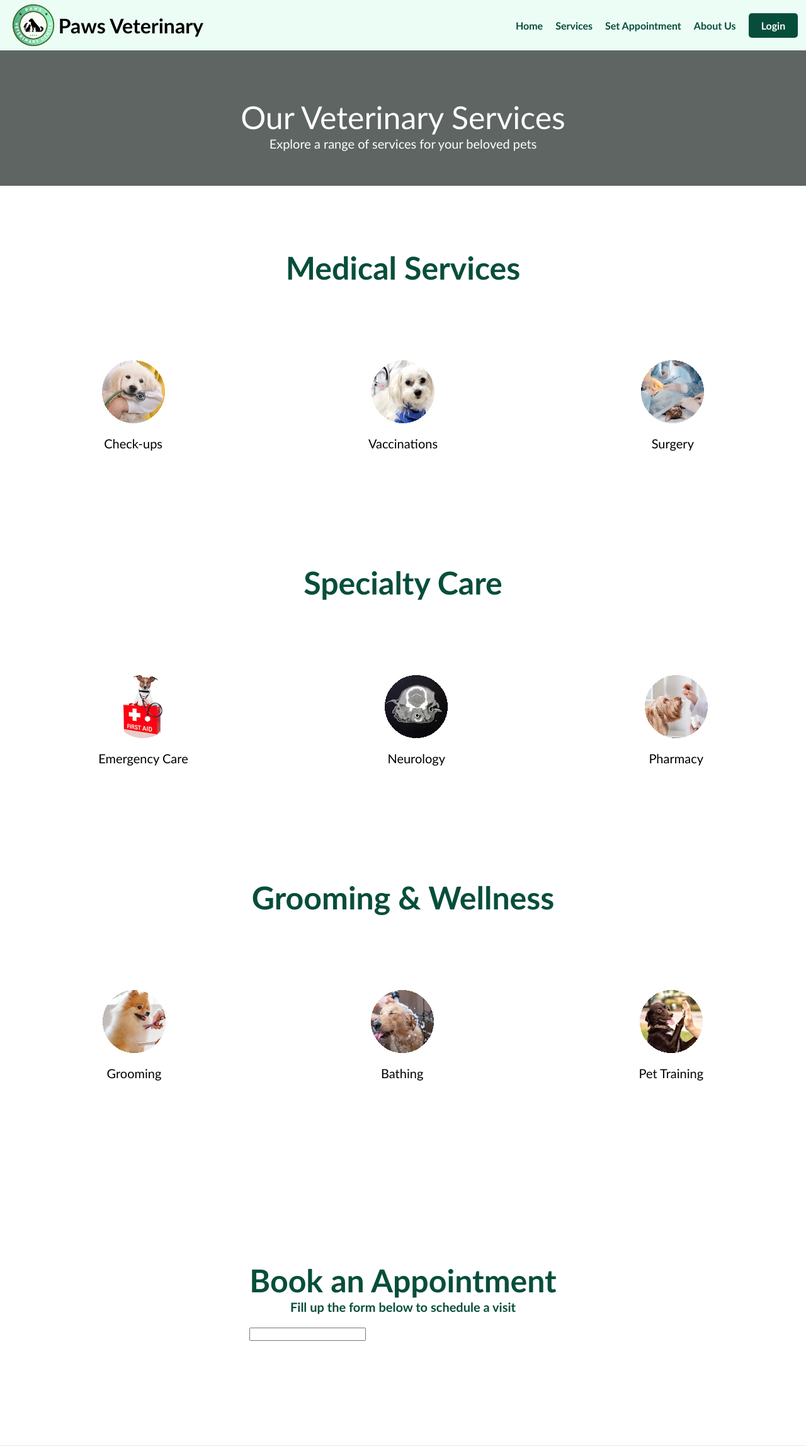
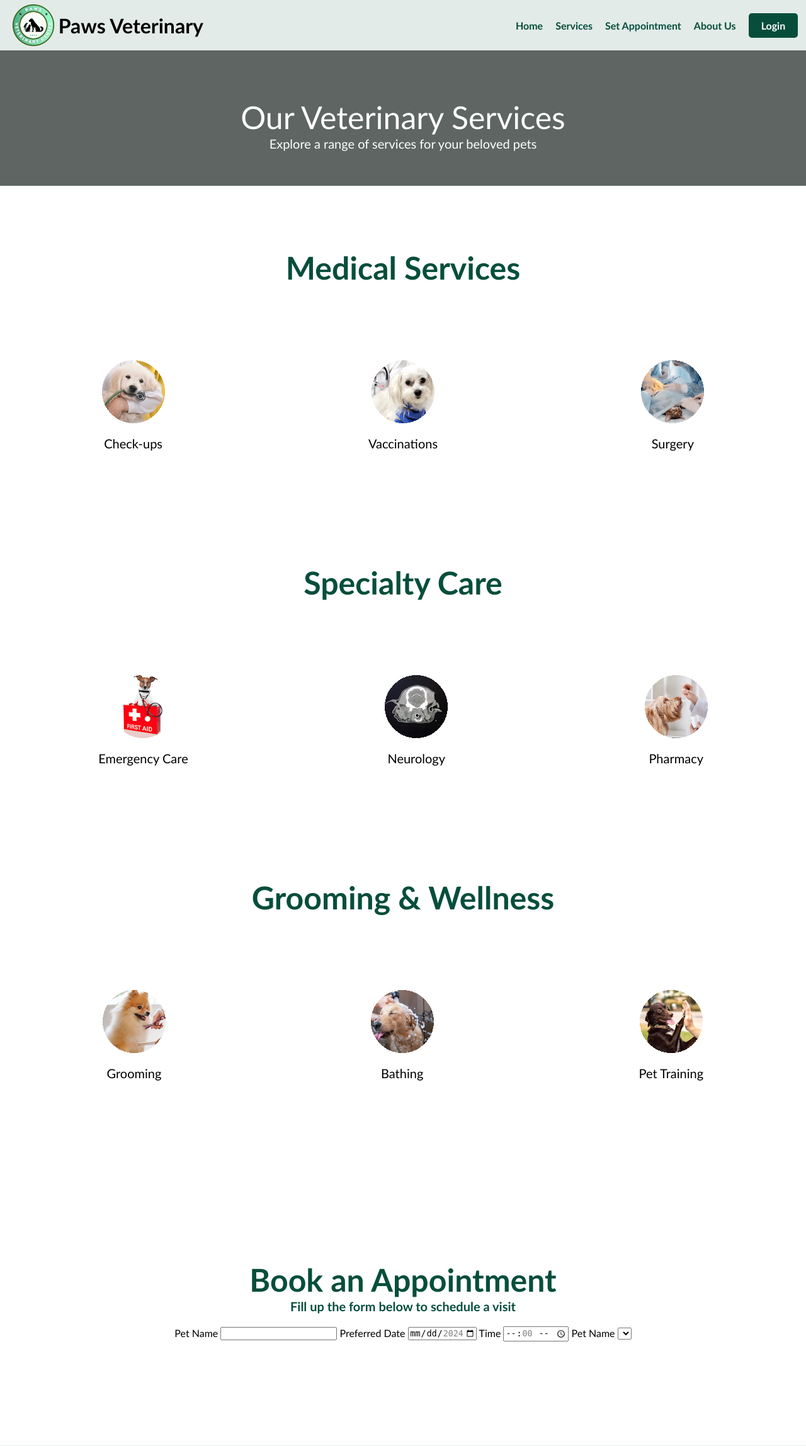
Before and after one commit to Zanis3/II-A-APDEV-FINAL-PROJECT-WEBAPPS-PAWS-VETERINARY-WEBSITE-, a PHP site: page /services.php in a window 1280 px wide. Shown: the top 2296 px of the page at 63% size. Run offline with PHP 8.4, Linux system fonts and the light colour scheme; data that the repository does not hold is empty; some web fonts are replaced.

Commit message:
minor changes

```diff
--- a/about.php
+++ b/about.php
@@ -11,6 +11,7 @@
     <link rel="stylesheet" href="css/style_general.css">
     <link rel="stylesheet" href="css/style_about.css">
     <link rel="stylesheet" href="https://cdnjs.cloudflare.com/ajax/libs/font-awesome/5.15.4/css/all.min.css">
+    <link rel="shortcut icon" href="img/gen/web-logo.png" type="image/png">
 </head>
 <body>
     <?php include_once 'template/header.php';?>
--- a/appointments.php
+++ b/appointments.php
@@ -1,3 +1,7 @@
+<?php
+    require 'template/config.php';
+?>
+
 <!DOCTYPE html>
 <html lang="en">
 <head>
@@ -8,6 +12,7 @@
     <link rel="stylesheet" href="css/style_appointment.css">
     <link rel="stylesheet" href="https://cdnjs.cloudflare.com/ajax/libs/font-awesome/5.15.4/css/all.min.css">
     <script src="https://ajax.googleapis.com/ajax/libs/jquery/3.5.1/jquery.min.js"></script>
+    <link rel="shortcut icon" href="img/gen/web-logo.png" type="image/png">
 </head>
 <body>
     <?php include_once 'template/header.php';?>
--- a/css/style_general.css
+++ b/css/style_general.css
@@ -33,7 +33,7 @@ img{
     display:flex;
     align-items: center;
     justify-content: space-between;
-    background: #ECFDF5;
+    background: var(--lighter-green);
     padding-left:1%;
     padding-right:1%;
     position:sticky;
--- a/index.php
+++ b/index.php
@@ -159,7 +159,7 @@
                 <div class="warning" style="margin-bottom:5px;"><?php echo $dateError;?></div>
 
                 <label for="txtTimeOfAppointment">Preferred Time</label>
-                <input type="time" name="txtTimeOfAppointment" id="txtTimeOfAppointment" min="09:00" max="17:00" value="<?php echo $_POST['txtTimeOfAppointment'];?>" placeholder="Select time.">
+                <input type="time" name="txtTimeOfAppointment" id="txtTimeOfAppointment" min="09:00" max="17:00" step="3600000" value="<?php echo $_POST['txtTimeOfAppointment'];?>" placeholder="Select time.">
                 <div class="warning" style="margin-bottom:5px;"><?php echo $timeError;?></div>
 
                 <label for="radio-group">Pet Type</label>
--- a/services.php
+++ b/services.php
@@ -11,6 +11,7 @@
     <link rel="stylesheet" href="css/style_general.css">
     <link rel="stylesheet" href="css/style_services.css">
     <link rel="stylesheet" href="https://cdnjs.cloudflare.com/ajax/libs/font-awesome/5.15.4/css/all.min.css">
+    <link rel="shortcut icon" href="img/gen/web-logo.png" type="image/png">
 </head>
 <body>
     <?php include_once 'template/header.php';?>
@@ -87,7 +88,18 @@
             <h2 class="text-title">Book an Appointment</h2>
             <p class="text-sub">Fill up the form below to schedule a visit</p>
             <form action="<?php echo htmlspecialchars($_SERVER['PHP_SELF']);?>" method="post">
-                <input type="text" name="txtPetName" id="">
+                <label for="txtPetName">Pet Name</label>
+                <input type="text" name="txtPetName" id="txtPetName">
+
+                <label for="txtDateOfAppointment">Preferred Date</label>
+                <input type="date" name="txtDateOfAppointment" id="txtDateOfAppointment" min="<?php echo date('Y-m-d');?>" max ="<?php echo date('Y-m-d', strtotime('+2 weeks'))?>" value="<?php echo $_POST['txtDateOfAppointment'];?>" placeholder="Select date.">
+
+
+                <label for="txtTimeOfAppointment">Time</label>
+                <input type="time" name="txtTimeOfAppointment" id="txtTimeOfAppointment" min="09:00" max="17:00" step="3600000" value="<?php echo $_POST['txtTimeOfAppointment'];?>" placeholder="Select time.">
+
+                <label for="txtPetName">Pet Name</label>
+                <select name="" id=""></select>
             </form>
         </div>
     </div>
--- a/template/config.php
+++ b/template/config.php
@@ -1,9 +1,9 @@
 <?php
-    //session start
     session_start();
 
-    //check for errors disabled
     ini_set('display_errors', 0);
+
+    date_default_timezone_set("Asia/Manila");
 
 
     define("DBHOST", "localhost");
--- a/template/register-ui.php
+++ b/template/register-ui.php
@@ -36,6 +36,7 @@
             </table>
             <br>
             <button type="button" name="btnRegister" class="button">Register</button>
+            <p>Back to <a href="../II-A-APDEV-FINAL-PROJECT-WEBAPPS-PAWS-VETERINARY-WEBSITE-/login.php">Login</a></p>
         </div>
     </div>
 
```
